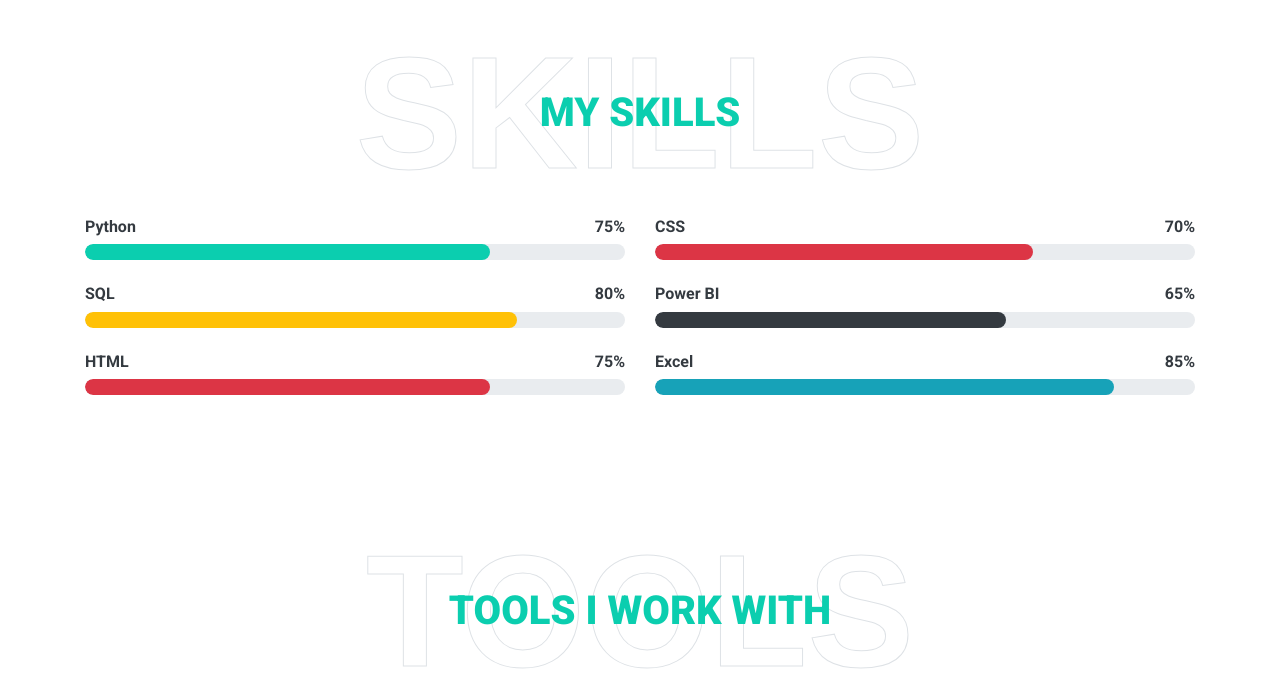
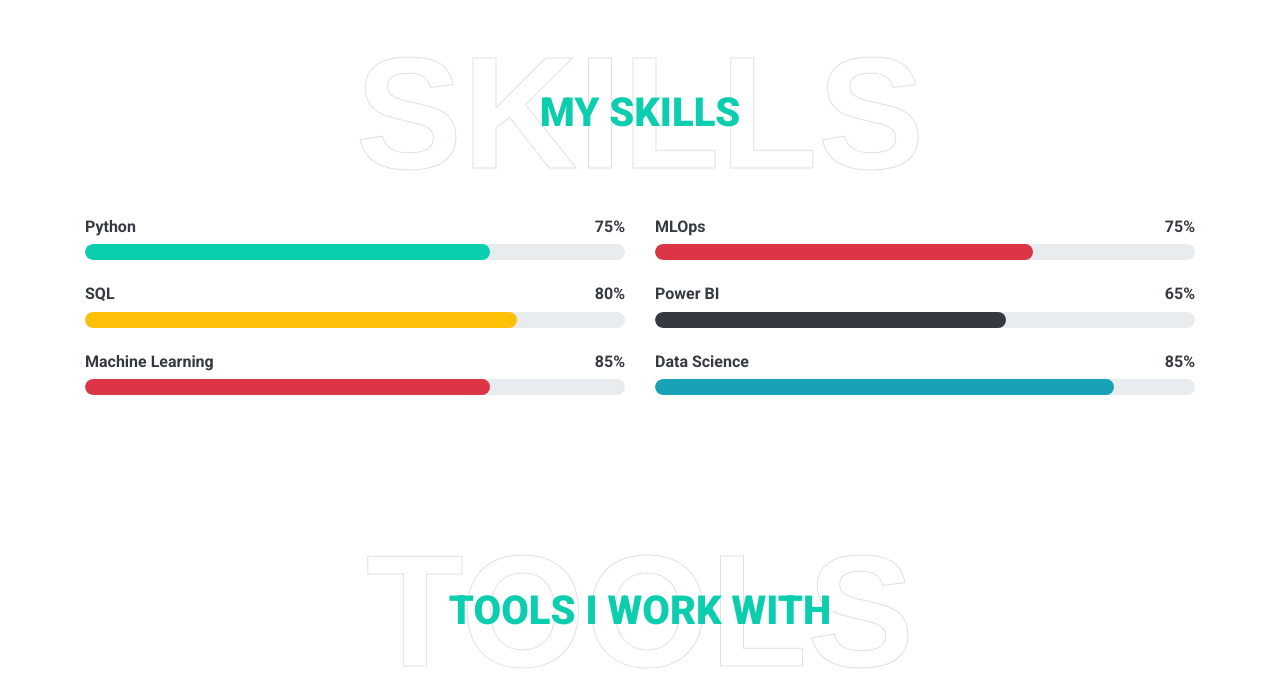
Before and after one commit to CwDebojyoti/portfolio_website, a Flask app: page / in a window 1280 px wide. Shown: the part 1960-2659 px from the top of the page. Run offline with Flask 3, Linux system fonts and the light colour scheme; data that the repository does not hold is empty; some libraries are stand-ins or nearby versions.

Commit message:
modified skills in index.html

```diff
--- a/templates/index.html
+++ b/templates/index.html
@@ -39,7 +39,7 @@
                     </h1>
 
                     <h1 class="typed-text-output d-inline font-weight-lighter text-white"></h1>
-                    <div class="typed-text d-none">Data Analyst, Data Scientist, Python Developer</div>
+                    <div class="typed-text d-none">Data Scientist, ML Engineer, Data Analyst, Python Developer</div>
                     <div class="d-flex align-items-center justify-content-center justify-content-lg-start pt-5">
                         <a href="./static/Resume/Debojyoti_Chattoraj_Resume_2024_01.pdf"
                             class="btn btn-outline-light mr-5">Download CV</a>
@@ -216,8 +216,8 @@
                     <div class="skill mb-4" data-toggle="tooltip"
                         title="Semantic HTML, Bootstrap, Multimedia, Responsive Design, Linking">
                         <div class="d-flex justify-content-between">
-                            <h6 class="font-weight-bold">HTML</h6>
-                            <h6 class="font-weight-bold">75%</h6>
+                            <h6 class="font-weight-bold">Machine Learning</h6>
+                            <h6 class="font-weight-bold">85%</h6>
                         </div>
                         <div class="progress">
                             <div class="progress-bar bg-danger" role="progressbar" aria-valuenow="75" aria-valuemin="0"
@@ -229,8 +229,8 @@
                     <div class="skill mb-4" data-toggle="tooltip"
                         title="Responsive Design, Flexbox & Grid, Animations & Transitions, Bootstrap">
                         <div class="d-flex justify-content-between">
-                            <h6 class="font-weight-bold">CSS</h6>
-                            <h6 class="font-weight-bold">70%</h6>
+                            <h6 class="font-weight-bold">MLOps</h6>
+                            <h6 class="font-weight-bold">75%</h6>
                         </div>
                         <div class="progress">
                             <div class="progress-bar bg-danger" role="progressbar" aria-valuenow="70" aria-valuemin="0"
@@ -251,7 +251,7 @@
                     <div class="skill mb-4" data-toggle="tooltip"
                         title="Advanced Formulas and Functions, Data Visualization, Macros and VBA">
                         <div class="d-flex justify-content-between">
-                            <h6 class="font-weight-bold">Excel</h6>
+                            <h6 class="font-weight-bold">Data Science</h6>
                             <h6 class="font-weight-bold">85%</h6>
                         </div>
                         <div class="progress">
```
